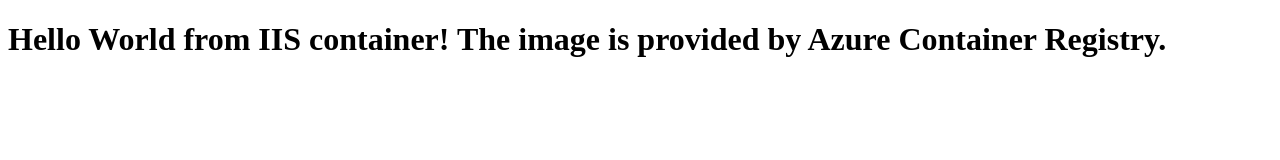
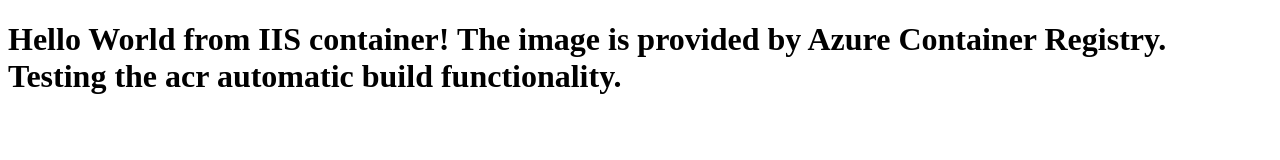
Before and after one commit to Benwho2/iis-demo-index, a plain HTML site: page index.html in a window 1280 px wide. Drawn offline with Linux system fonts and the light colour scheme.

Commit message:
changed index.html

```diff
--- a/index.html
+++ b/index.html
@@ -4,6 +4,6 @@
         <title>Hello World!</title>
     </head>
     <body>
-        <h1>Hello World from IIS container! The image is provided by Azure Container Registry.</h1>
+        <h1>Hello World from IIS container! The image is provided by Azure Container Registry. Testing the acr automatic build functionality. </h1>
     </body>
 </html>
```
